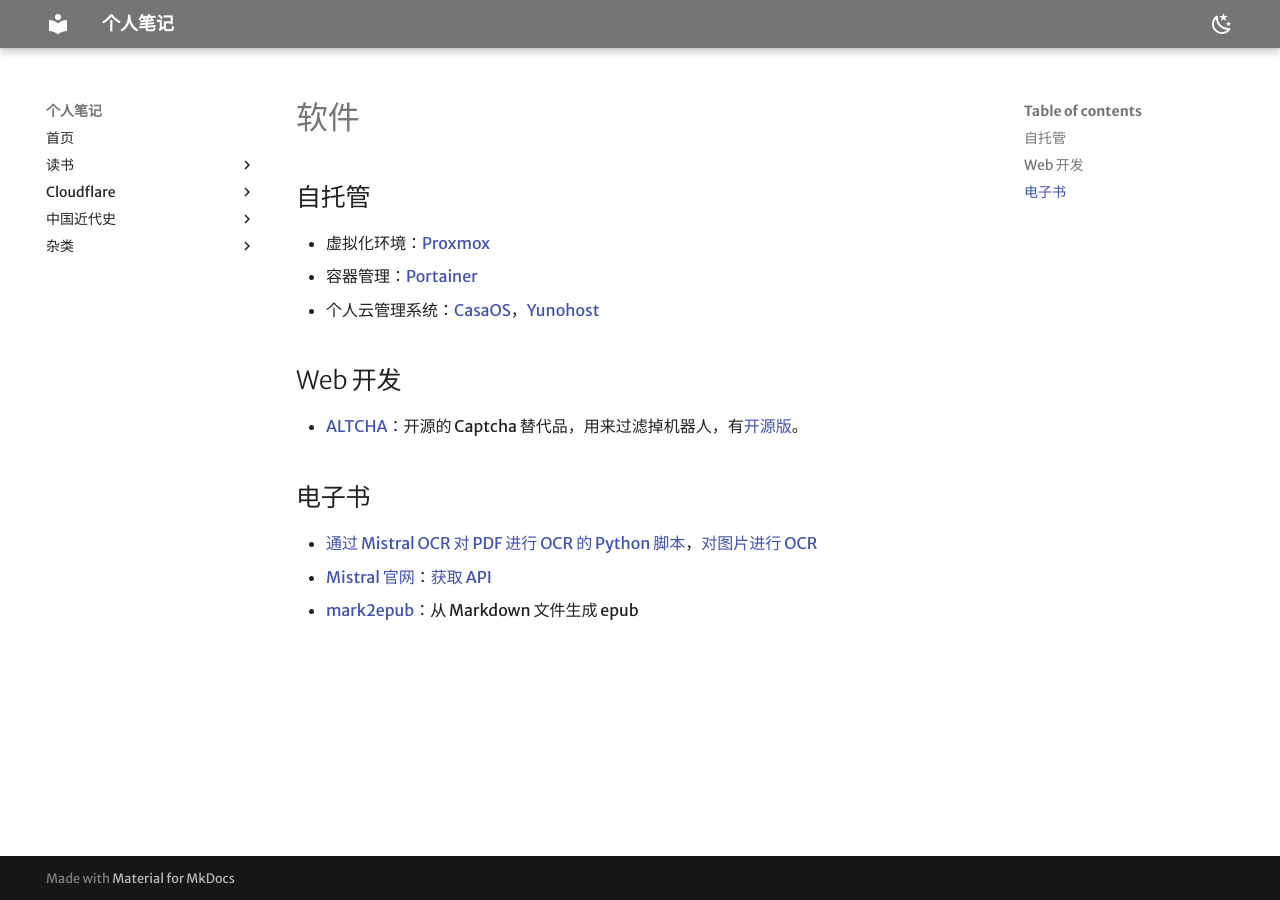
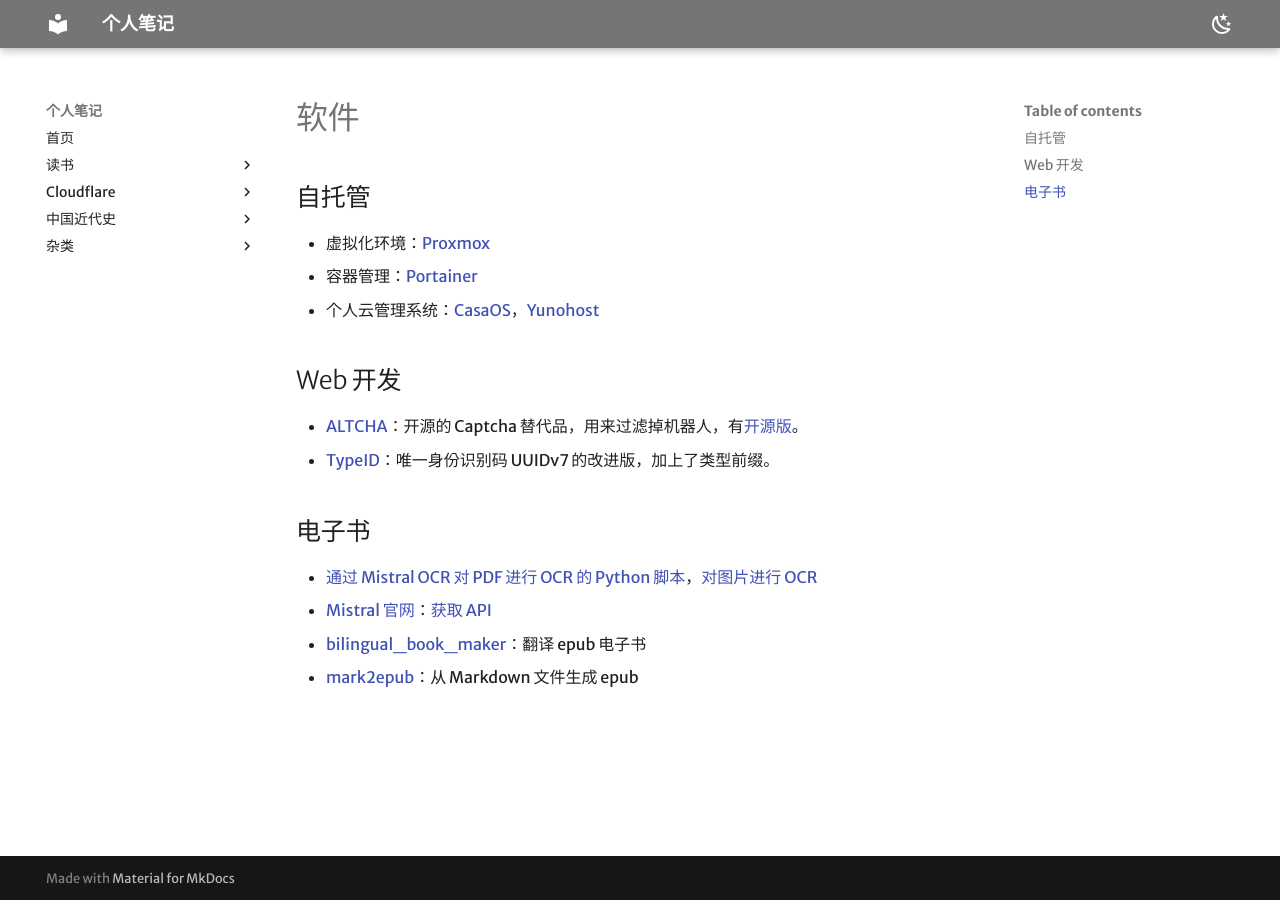
Before and after one commit to ruanyf/notes, an MkDocs documentation site: the page built from docs/杂类/软件.md, in a window 1280 px wide. Built offline with MkDocs 1.6.1 and Material for MkDocs 9.7.7, drawn with Linux system fonts in a browser that asks for light colours; some web fonts are replaced.

Commit message:
docs: 添加软件

```diff
--- a/docs/杂类/软件.md
+++ b/docs/杂类/软件.md
@@ -8,8 +8,10 @@
 ## Web 开发
 
 - [ALTCHA](https://altcha.org/captcha/)：开源的 Captcha 替代品，用来过滤掉机器人，有[开源版](https://github.com/altcha-org/altcha)。
+- [TypeID](https://github.com/jetify-com/typeid)：唯一身份识别码 UUIDv7 的改进版，加上了类型前缀。
 ## 电子书
 
 - [通过 Mistral OCR 对 PDF 进行 OCR 的 Python 脚本](https://github.com/nicekate/mistral-ocr)，[对图片进行 OCR](https://mistralocr.net)
 - [Mistral 官网](https://mistral.ai/)：[获取 API](https://console.mistral.ai/api-keys)
+- [bilingual_book_maker](https://github.com/yihong0618/bilingual_book_maker)：翻译 epub 电子书
 - [mark2epub](https://github.com/AlexPof/mark2epub)：从 Markdown 文件生成 epub
```
Also changed, not shown: 1 other file.
